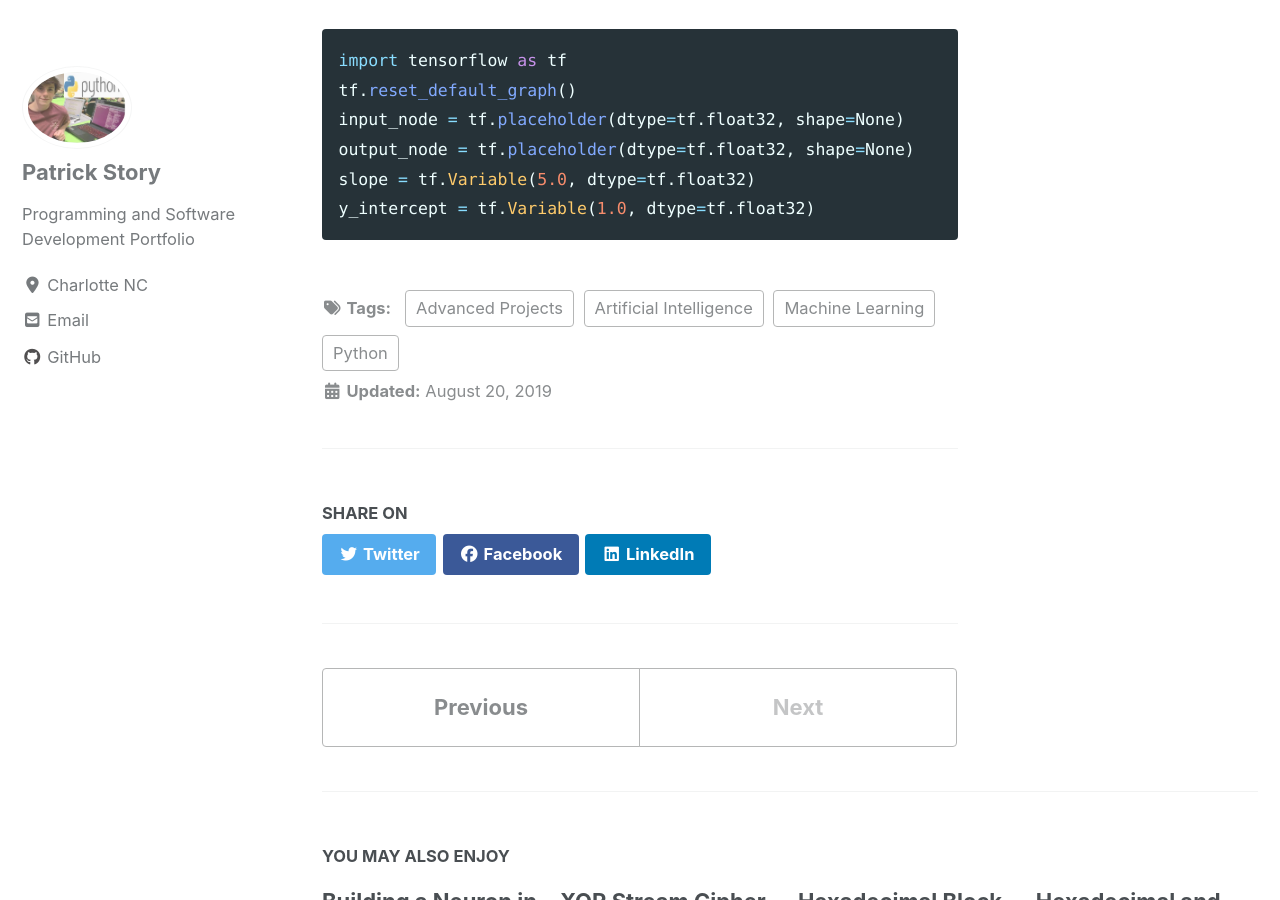
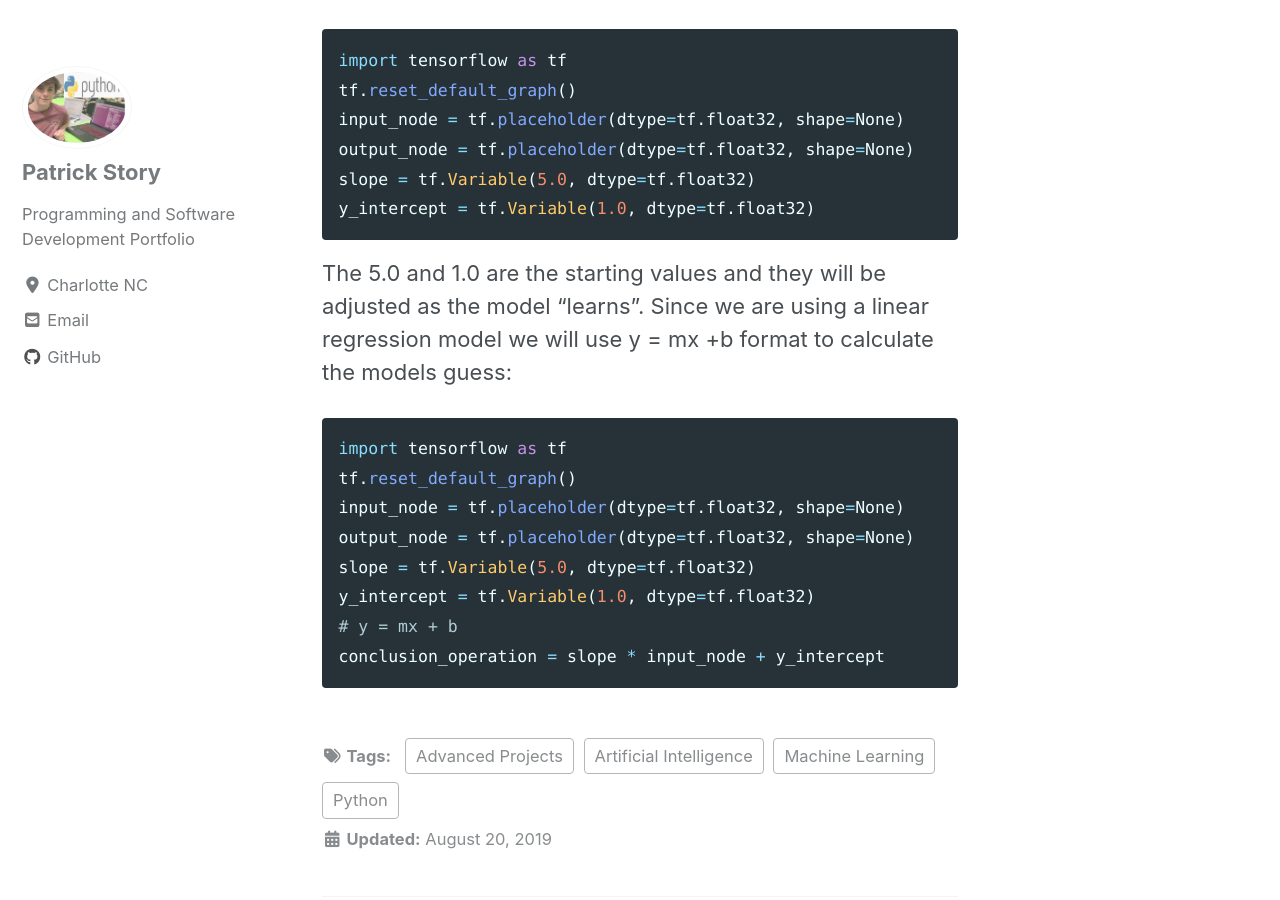
Before and after one commit to Patchyst/Patchyst.github.io, a Jekyll site: the page built from _posts/2019-08-20-tensorflow.md, in a window 1280 px wide and 900 px high, scrolled down 6608 px. Built offline with Jekyll 4.4.1, drawn with Linux system fonts in a browser that asks for light colours; cached includes are drawn as plain includes; nearby versions of some CDN libraries; some of the changed text lies outside the part shown.

Commit message:
updating Tensor Flow project

````diff
--- a/_posts/2019-08-20-tensorflow.md
+++ b/_posts/2019-08-20-tensorflow.md
@@ -117,3 +117,14 @@ output_node = tf.placeholder(dtype=tf.float32, shape=None)
 slope = tf.Variable(5.0, dtype=tf.float32)
 y_intercept = tf.Variable(1.0, dtype=tf.float32)
 ```
+The 5.0 and 1.0 are the starting values and they will be adjusted as the model "learns". Since we are using a linear regression model we will use y = mx +b format to calculate the models guess:
+```python
+import tensorflow as tf
+tf.reset_default_graph()
+input_node = tf.placeholder(dtype=tf.float32, shape=None)
+output_node = tf.placeholder(dtype=tf.float32, shape=None)
+slope = tf.Variable(5.0, dtype=tf.float32)
+y_intercept = tf.Variable(1.0, dtype=tf.float32)
+# y = mx + b
+conclusion_operation = slope * input_node + y_intercept
+```
````
